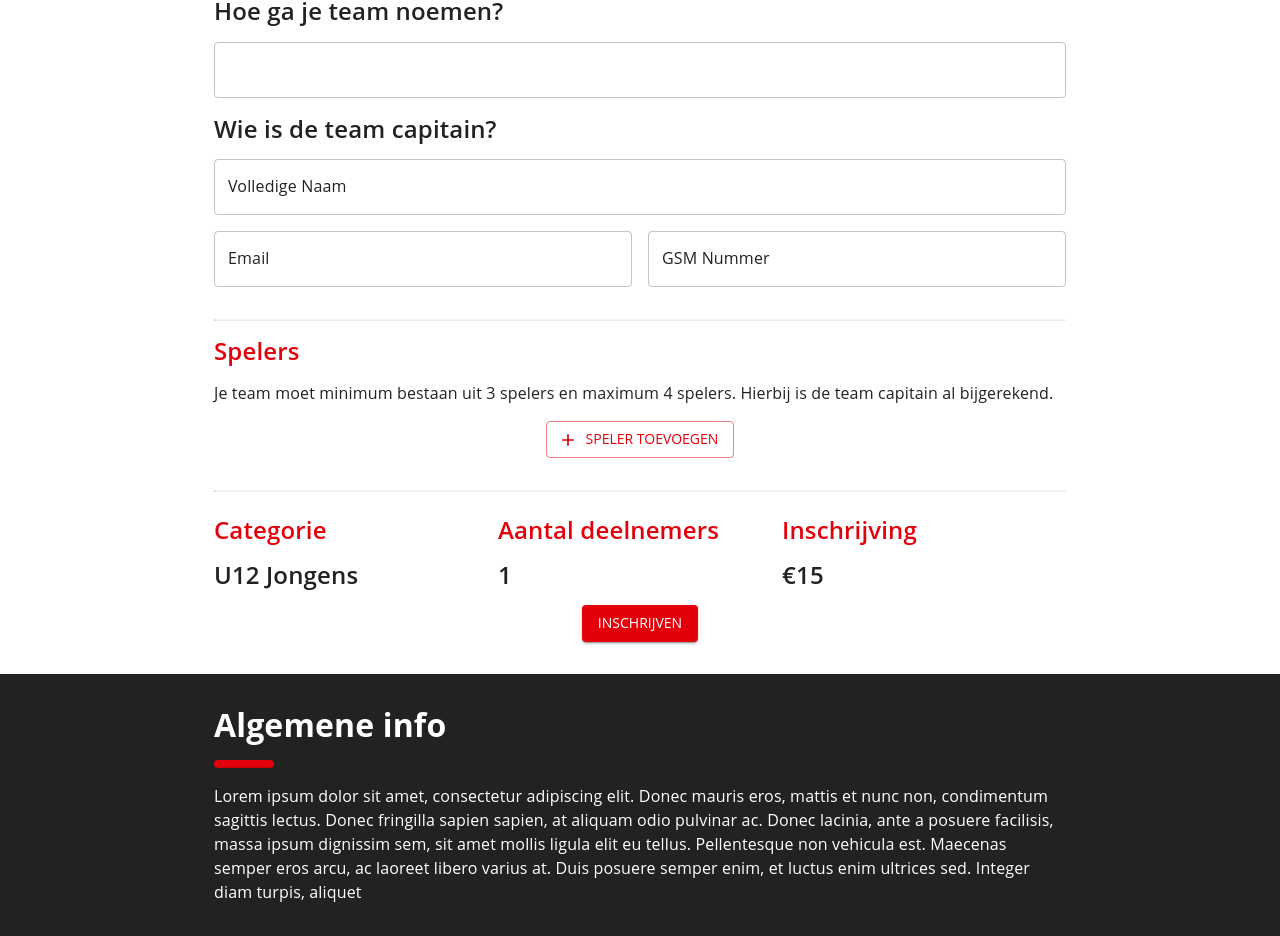
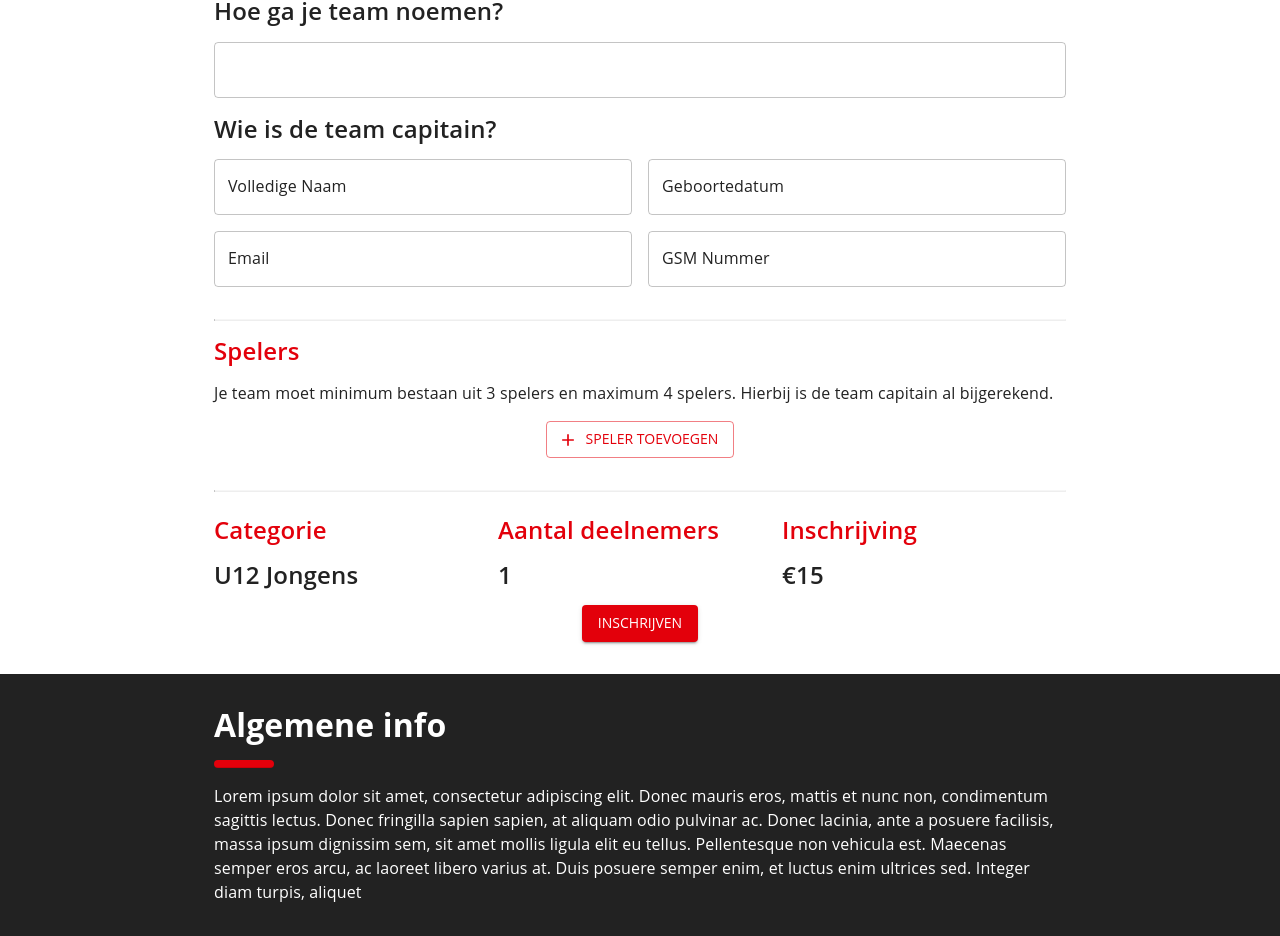
Before and after one commit to Mell-3s/zuiderkempen-diamonds-3x3, a React (Vite) app: page / in a window 1280 px wide. Shown: the part 988-1924 px from the top of the page. Built offline with nearby package versions, Linux system fonts and the light colour scheme; a web font is replaced by a local one.

Commit message:
Captain birthday

```diff
--- a/src/components/registration/Registration.tsx
+++ b/src/components/registration/Registration.tsx
@@ -97,13 +97,28 @@ function Registration() {
           />
           <Typography variant='h4'>Wie is de team capitain?</Typography>
           <Grid container spacing={2}>
-            <Grid item xs={12}>
+            <Grid item xs={12} md={6}>
               <TextField
                 fullWidth
                 error={!!errors?.captain?.name}
                 helperText={errors?.captain?.name?.message}
                 label='Volledige Naam'
                 {...register('captain.name')}
+              />
+            </Grid>
+            <Grid item xs={12} md={6}>
+              <MobileDatePicker
+                label='Geboortedatum'
+                format='dd-MM-yyyy'
+                maxDate={getAllowedDateByCategory}
+                slotProps={{
+                  textField: {
+                    fullWidth: true,
+                    error: !!errors?.captain?.birthday,
+                    helperText: errors?.captain?.birthday?.message,
+                  },
+                }}
+                onAccept={date => date && setValue('captain.birthday', format(date, 'dd-MM-yyyy'))}
               />
             </Grid>
             <Grid item xs={12} md={6}>
--- a/src/components/registration/registrationForm.ts
+++ b/src/components/registration/registrationForm.ts
@@ -9,6 +9,7 @@ export const registrationForm = z.object({
     name: z.string().min(3, { message: 'Naam moet minstens 3 karakters lang zijn' }),
     phone: z.string().min(1, { message: 'GSM nummer is verplicht' }),
     email: z.string().email({ message: 'Dit is geen geldige email' }),
+    birthday: z.string().min(1, { message: 'Geboortedatum is verplicht' }),
   }),
   players: z
     .object({
```
